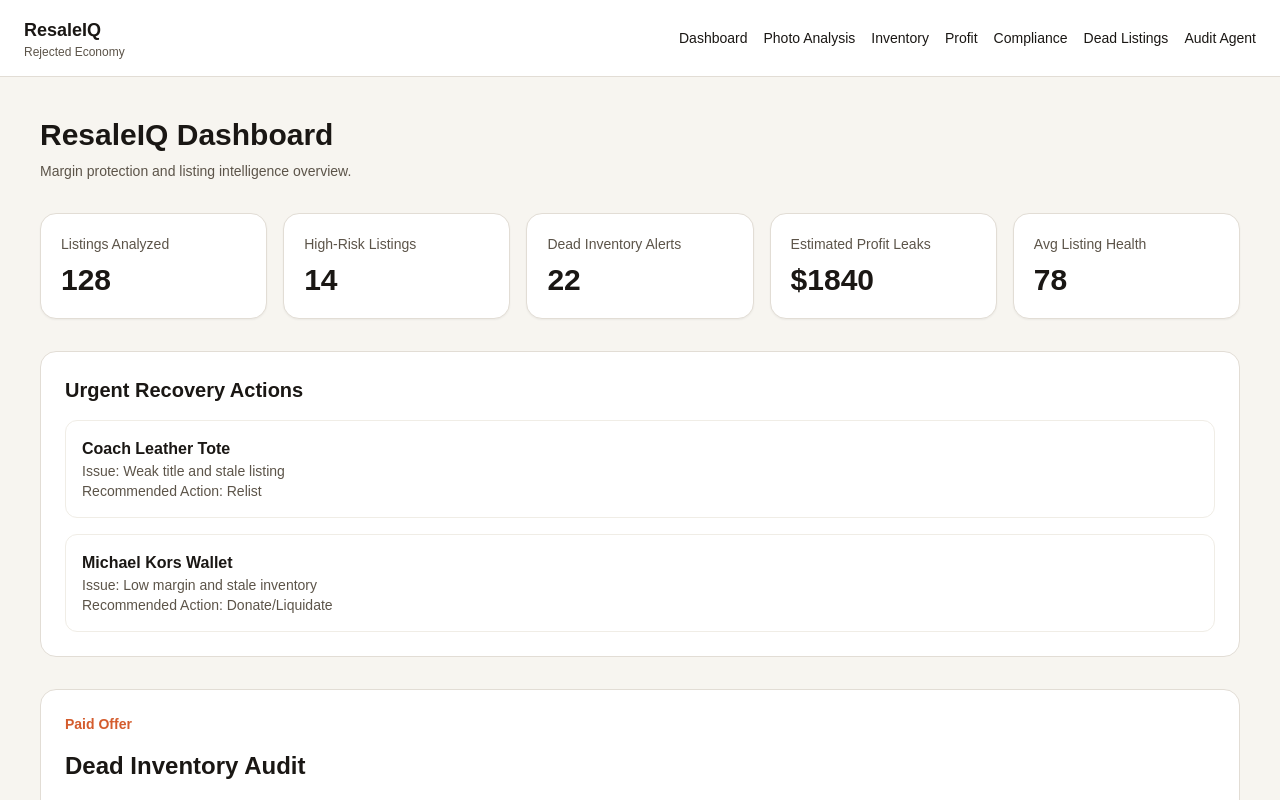
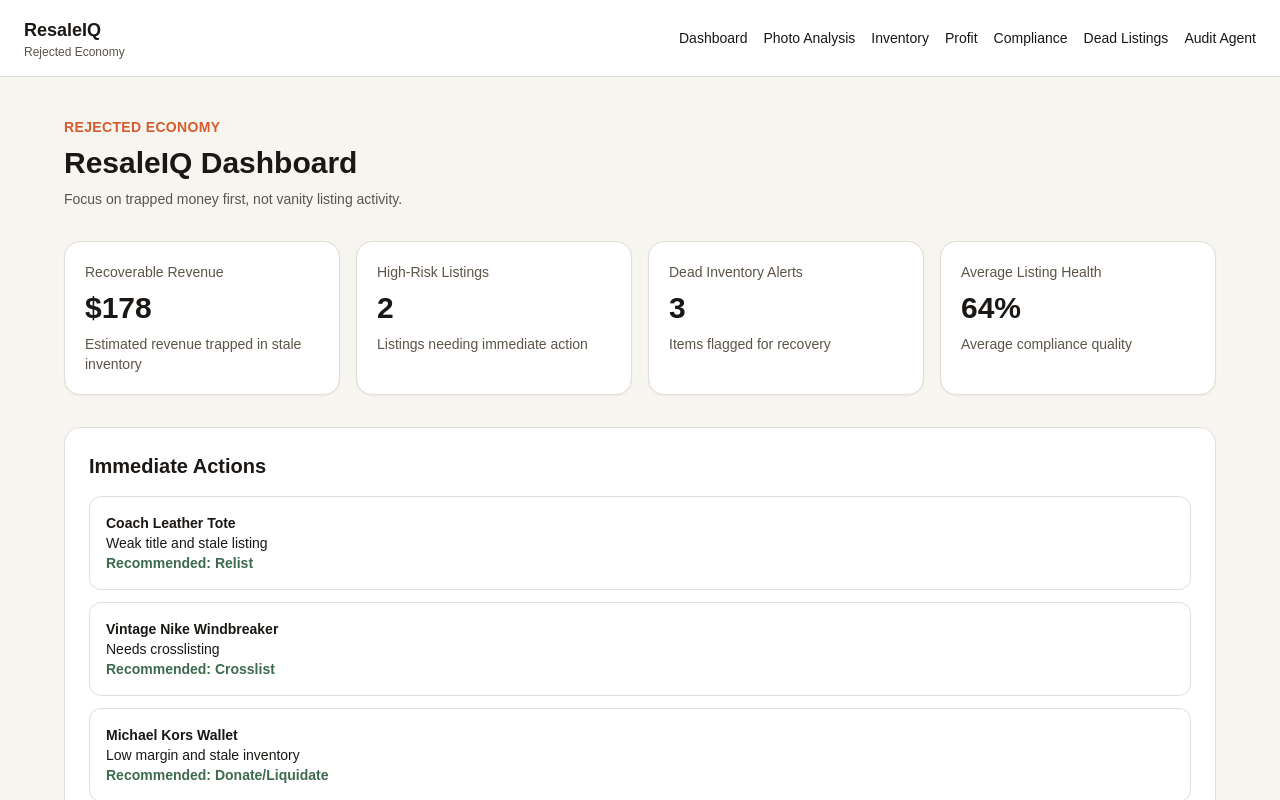
Before and after one commit to RejectedDope/ResaleIQ, a Next.js app: page / in a window 1280 px wide. Shown: the top 800 px of the page. Built offline with nearby package versions, Linux system fonts and the light colour scheme.

Commit message:
Refocus dashboard on recoverable revenue and actions

```diff
--- a/app/page.tsx
+++ b/app/page.tsx
@@ -1,41 +1,47 @@
 import ScoreCard from '@/components/ScoreCard'
-import AuditCTA from '@/components/AuditCTA'
-import { dashboardMetrics, sampleDeadListings } from '@/lib/sampleData'
+import { sampleDeadListings } from '@/lib/sampleData'
+
+function calculateRecoverableRevenue() {
+  return sampleDeadListings.reduce((total, item) => total + item.price, 0)
+}
 
 export default function DashboardPage() {
-  const urgentItems = sampleDeadListings.filter((item) => item.deadRisk === 'High').slice(0, 3)
+  const recoverableRevenue = calculateRecoverableRevenue()
+  const highRiskListings = sampleDeadListings.filter((item) => item.deadRisk === 'High').length
+  const avgCompliance = Math.round(
+    sampleDeadListings.reduce((total, item) => total + item.complianceScore, 0) /
+      sampleDeadListings.length
+  )
 
   return (
-    <div className="p-6 md:p-10">
-      <div className="mx-auto max-w-7xl space-y-8">
+    <main className="min-h-screen bg-[#F7F5F0] p-6 md:p-10">
+      <div className="mx-auto max-w-6xl space-y-8">
         <div>
-          <h1 className="text-3xl font-bold">ResaleIQ Dashboard</h1>
-          <p className="mt-2 text-sm text-[#5C5449]">Margin protection and listing intelligence overview.</p>
+          <p className="text-sm font-semibold uppercase tracking-wide text-[#D45C2D]">Rejected Economy</p>
+          <h1 className="mt-2 text-3xl font-bold text-[#1A1714]">ResaleIQ Dashboard</h1>
+          <p className="mt-2 text-sm text-[#5C5449]">Focus on trapped money first, not vanity listing activity.</p>
         </div>
 
-        <section className="grid gap-4 md:grid-cols-2 lg:grid-cols-5">
-          <ScoreCard label="Listings Analyzed" value={dashboardMetrics.listingsAnalyzed} />
-          <ScoreCard label="High-Risk Listings" value={dashboardMetrics.highRiskListings} />
-          <ScoreCard label="Dead Inventory Alerts" value={dashboardMetrics.deadInventoryAlerts} />
-          <ScoreCard label="Estimated Profit Leaks" value={`$${dashboardMetrics.estimatedProfitLeaks}`} />
-          <ScoreCard label="Avg Listing Health" value={dashboardMetrics.averageListingHealth} />
+        <section className="grid gap-4 md:grid-cols-2 lg:grid-cols-4">
+          <ScoreCard label="Recoverable Revenue" value={`$${recoverableRevenue}`} helper="Estimated revenue trapped in stale inventory" />
+          <ScoreCard label="High-Risk Listings" value={highRiskListings} helper="Listings needing immediate action" />
+          <ScoreCard label="Dead Inventory Alerts" value={sampleDeadListings.length} helper="Items flagged for recovery" />
+          <ScoreCard label="Average Listing Health" value={`${avgCompliance}%`} helper="Average compliance quality" />
         </section>
 
         <section className="rounded-2xl border border-[#E2DDD5] bg-white p-6">
-          <h2 className="text-xl font-semibold">Urgent Recovery Actions</h2>
-          <div className="mt-4 space-y-4">
-            {urgentItems.map((item, index) => (
-              <div key={index} className="rounded-xl border border-[#F0EDE6] p-4">
+          <h2 className="text-xl font-semibold">Immediate Actions</h2>
+          <div className="mt-4 space-y-3 text-sm">
+            {sampleDeadListings.map((item) => (
+              <div key={item.item} className="rounded-xl border border-[#E2DDD5] p-4">
                 <p className="font-semibold">{item.item}</p>
-                <p className="text-sm text-[#5C5449]">Issue: {item.topIssue}</p>
-                <p className="text-sm text-[#5C5449]">Recommended Action: {item.recommendedAction}</p>
+                <p>{item.topIssue}</p>
+                <p className="font-semibold text-[#3D6B4F]">Recommended: {item.recommendedAction}</p>
               </div>
             ))}
           </div>
         </section>
-
-        <AuditCTA />
       </div>
-    </div>
+    </main>
   )
 }
```
